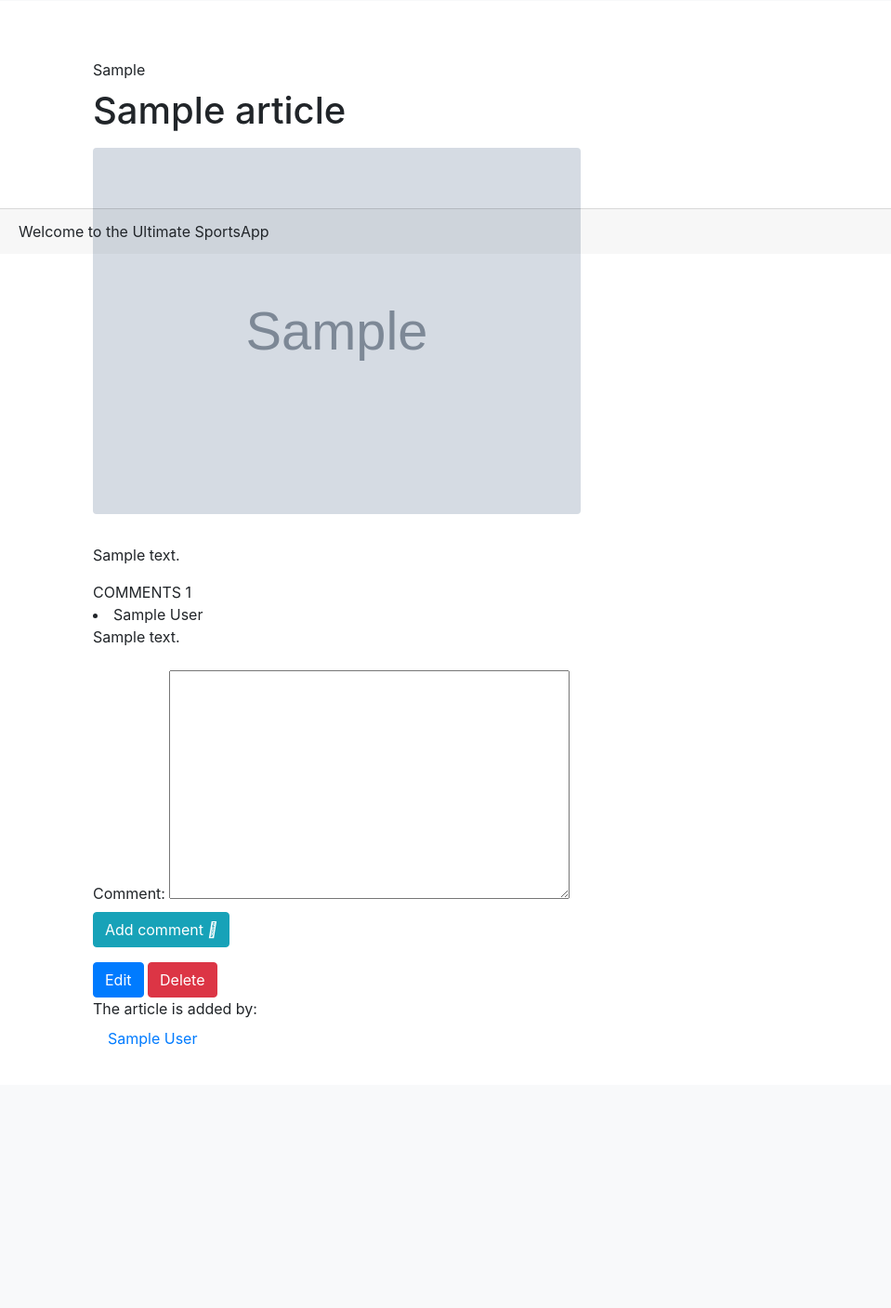
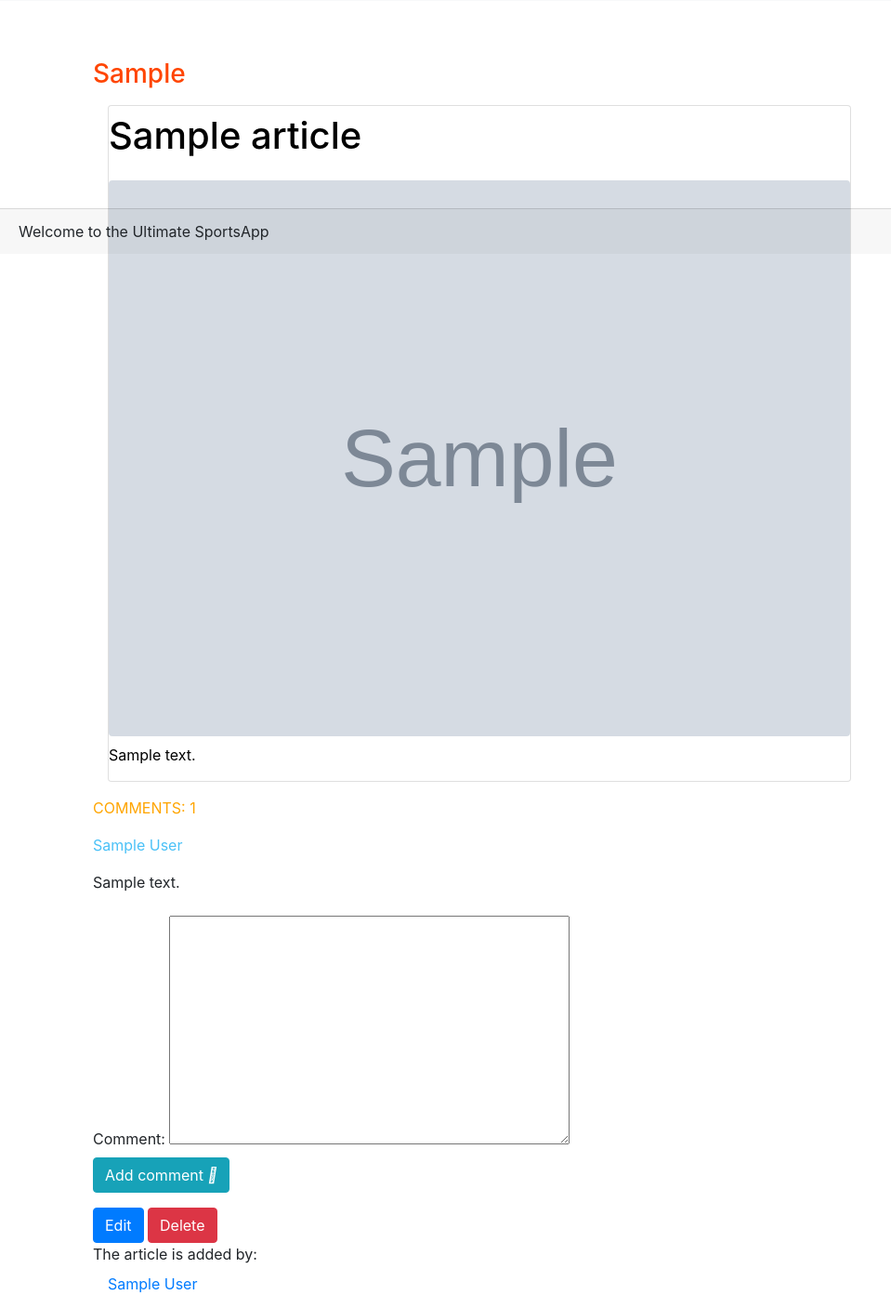
Before and after one commit to iliyannm/Sports-Application, a Django app: page /article/details/1/ in a window 1280 px wide. Shown: the part 527-1934 px from the top of the page at 93% size, without its empty margins (0-959 px from the left). Before the commit the page ends 1653 px from the top, so only its background shows below. Run offline with Django 4.2, Linux system fonts and the light colour scheme; a user stored in the database is signed in; tables that the repository leaves empty hold one stand-in row (values such as "Sample post"); grey boxes marked "Sample" are stand-in pictures; some libraries are stand-ins or nearby versions.

Commit message:
working on the templates

```diff
--- a/templates/accounts/change_password.html
+++ b/templates/accounts/change_password.html
@@ -6,7 +6,7 @@
         <div class="col-lg-6">
             <form method="POST" action="{% url 'change password' %}">
                 {% csrf_token %}
-                {{ form }}
+                    {{ form }}
                 <button class="btn btn-primary mt-2" type="submit">Change password</button>
             </form>
         </div>
--- a/templates/base.html
+++ b/templates/base.html
@@ -50,7 +50,6 @@
 </nav>
 <!-- End Navigation Bar -->
 
-<!-- Profile Information -->
 <div class="container">
     {% block content %}
     {% endblock %}
--- a/templates/main/article_details.html
+++ b/templates/main/article_details.html
@@ -1,37 +1,46 @@
 {% extends 'base.html' %}
 {% block content %}
     <div class="d-flex">
+{#    <div class="col-lg-3"></div>#}
     <div class="col-lg-6">
         <div class="d-inline p-2 w-50">
             <div>
-                {{ category }}
+                <h3>
+                    <p style="color: orangered">
+                        {{ category }}
+                    </p>
+                </h3>
             </div>
+            <div class="card ml-3 mb-3" style="width: 50rem;">
             <h1>
-                <p class="mt-2">{{ article.title }}</p>
+                <p style="color: black" class="mt-2">{{ article.title }}</p>
             </h1>
             <img src="{{ article.photo.url }}"
                  class="w-100 rounded mx-auto d-block" alt="{{ article.description }}">
-        </div>
-        <div class="d-inline p-2 w-50">
-            <p class="mt-2">{{ article.description }}</p>
-        <div>
-            COMMENTS {{ com_len }}
+            <p style="color: black" class="mt-2">{{ article.description }}</p>
         </div>
         {% if not comments %}
-            There are no comments for this article
+            <p style="color: orange">
+                There are no comments for this article
+            </p>
         {% else %}
+            <div>
+                <p style="color: orange">
+                    COMMENTS: {{ com_len }}
+                </p>
+            </div>
             {% for comment in comments %}
-                <li>
                     {% for p in profiles %}
                         {% if p.user_id == comment.user_id %}
-                            {{ p }}
+                            <p style="color: #4ac1f7">
+                                {{ p }}
+                            </p>
                         {% endif %}
                     {% endfor %}
                     <div>
                         {{ comment }}
                     </div>
                     <br>
-                </li>
             {% endfor %}
         {% endif %}
         {% if user.is_authenticated %}
```
Also changed, not shown: templates/accounts/login_page.html (+16 -5 lines), templates/accounts/profile_create.html (+3 -4 lines).
